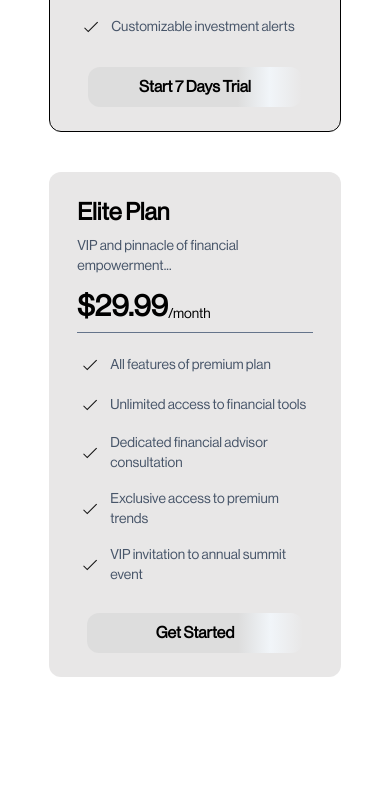
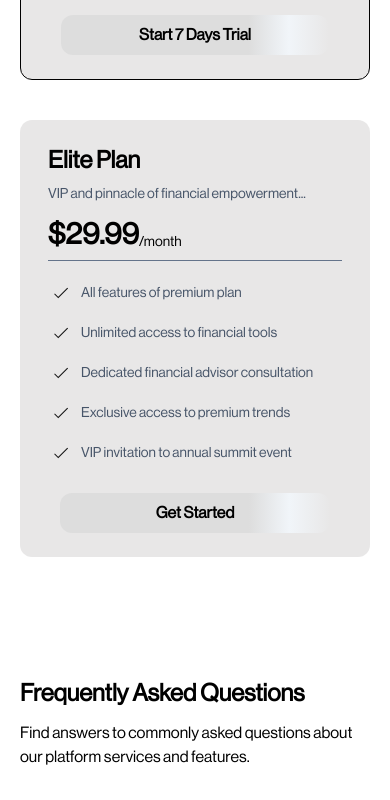
Before and after one commit to oseji/IntelliVest, a React (Vite) app: page / in a window 390 px wide. Shown: the part 3940-4740 px from the top of the page. Built offline with nearby package versions, Linux system fonts and the light colour scheme.

Commit message:
minor changes

```diff
--- a/src/Faq.tsx
+++ b/src/Faq.tsx
@@ -63,7 +63,7 @@ const Faq = () => {
     <section className="relative mt-10 xl:mt-16">
       <div className="flex flex-col md:flex-row items-start lg:justify-between gap-10 lg:gap-20 ">
         <div>
-          <h1 className="capitalize text-3xl font-bold">
+          <h1 className="capitalize mx-auto text-2xl md:text-3xl xl:text-4xl font-bold">
             Frequently Asked Questions
           </h1>
 
--- a/src/index.css
+++ b/src/index.css
@@ -86,7 +86,7 @@ nav {
 }
 
 .priceCard {
-  @apply w-10/12 md:w-[343px] 2xl:w-1/4 px-7 py-6 rounded-xl mx-auto bg-[#E7E6E6] bg-opacity-95;
+  @apply w-full md:w-[343px] 2xl:w-1/4 px-7 py-6 rounded-xl mx-auto bg-[#E7E6E6] bg-opacity-95;
 }
 
 .cardHeading {
```
